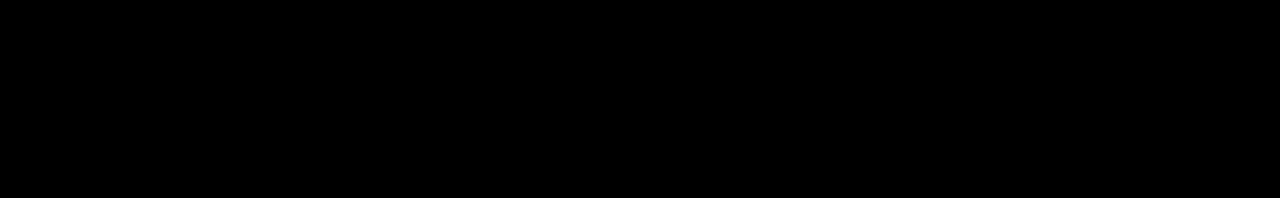
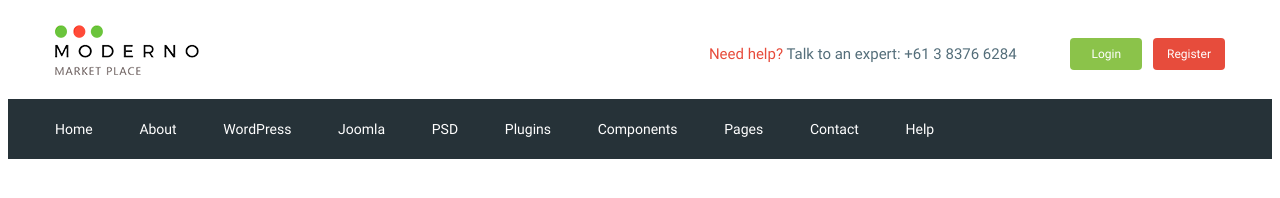
Before and after one commit to Tolikg63/Moderno, a website: page app/index.html in a window 1280 px wide. Drawn offline with nearby package versions, Linux system fonts and the light colour scheme; files that its build step writes are made by us from their sources.

Commit message:
added header

```diff
--- a/app/index.html
+++ b/app/index.html
@@ -3,10 +3,94 @@
 <head>
    <meta charset="UTF-8">
    <meta name="viewport" content="width=device-width, initial-scale=1.0">
-   <title>Document</title>
+   <title>Moderno</title>
    <link rel="stylesheet" href="css/style.min.css">
 </head>
 <body>
+   <header class="header">
+      <div class="header__top">
+         <div class="container">
+            <div class="header__top-inner">
+               <div class="header__logo">
+                  <a href="#">
+                     <img src="images/logo.png" alt="Logo">
+                  </a>
+               </div>
+               <div class="header__text">
+                  <a href="#">
+                     <span>Need help?</span>
+                  </a>
+                  Talk to an expert:
+                  <a class="header__phone" href="tel:61383766284">+61 3 8376 6284</a>
+               </div>
+               <div class="header__box">
+                  <a class="basket" href="#" ></a>
+                  <a class="header__btn header__btn-login" href="#">Login</a>
+                  <a class="header__btn header__btn-register" href="#">Register</a>
+               </div>
+            </div>
+         </div>
+      </div>
+      <div class="header__menu">
+         <div class="container">
+            <nav class="menu">
+               <ul class="menu__list">
+                  <li>
+                     <a href="#">
+                        Home
+                     </a>
+                  </li>
+                  <li>
+                     <a href="#">
+                        About
+                     </a>
+                  </li>
+                  <li>
+                     <a href="#">
+                        WordPress
+                     </a>
+                  </li>
+                  <li>
+                     <a href="#">
+                        Joomla
+                     </a>
+                  </li>
+                  <li>
+                     <a href="#">
+                        PSD
+                     </a>
+                  </li>
+                  <li>
+                     <a href="#">
+                        Plugins
+                     </a>
+                  </li>
+                  <li>
+                     <a href="#">
+                        Components
+                     </a>
+                  </li>
+                  <li>
+                     <a href="#">
+                        Pages
+                     </a>
+                  </li>
+                  <li>
+                     <a href="#">
+                        Contact
+                     </a>
+                  </li>
+                  <li>
+                     <a href="#">
+                        Help
+                     </a>
+                  </li>
+               </ul>
+
+            </nav>
+         </div>
+      </div>
+   </header>
 
 
    <script src="js/main.min.js"></script>
--- /dev/null
+++ b/app/scss/_fonts.scss
@@ -0,0 +1,20 @@
+@font-face {
+   font-family: "Roboto-Regular";
+   src: url('../fonts/Roboto-Regular.woff') format('woff'),
+        url('../fonts/Roboto-REgular.woff2') format('woff2');
+   font-display: swap;
+}
+
+@font-face {
+   font-family: "Roboto-Medium";
+   src: url("../fonts/Roboto-Medium.woff") format("woff"),
+        url("../fonts/Roboto-Medium.woff2") format("woff2");
+   font-display: swap;
+ }
+
+ @font-face {
+   font-family: "Roboto-Bold";
+   src: url("../fonts/Roboto-Bold.woff") format("woff"),
+        url("../fonts/Roboto-Bold.woff2") format("woff2");
+   font-display: swap;
+ }
--- /dev/null
+++ b/app/scss/_global.scss
@@ -0,0 +1,32 @@
+html {
+   box-sizing: border-box;
+}
+
+*, *:before, *:after {
+   box-sizing: inherit;
+}
+
+a {
+   display: inline-block;
+   text-decoration: none;
+   color: $color-text;
+}
+
+ul, li {
+   margin: 0;
+   padding: 0;
+   list-style: none;
+}
+
+body {
+   font-family: 'Roboto-Regular', sans-serif;
+   font-size: 15px;
+   line-height: 24px;
+   color: $color-text;
+}
+
+.container {
+   max-width: 1200px;
+   margin: 0 auto;
+   padding: 0 15px;
+}
--- /dev/null
+++ b/app/scss/_vars.scss
@@ -0,0 +1,4 @@
+$color-text: #546e7a;
+$red: #e74c3c;
+$green: #8bc34a;
+$bg: #263238;
--- a/app/scss/style.scss
+++ b/app/scss/style.scss
@@ -1,6 +1,58 @@
-body {
+@import 'vars';
+@import 'global';
+@import 'fonts';
+
+.header__top-inner {
    display: flex;
-   background-color: black;
-   width: 100px;
-   border-radius: 5px;
+   justify-content: space-between;
+   height: 91px;
+   align-items: center;
 }
+
+.header__text {
+   margin-left: auto;
+   margin-right: 50px;
+   span {
+      color: $red;
+   }
+}
+
+.header__btn {
+   padding: 4px;
+   width: 72px;
+   border-radius: 4px;
+   text-align: center;
+   color: #fff;
+   font-size: 12px;
+}
+
+.header__btn-login {
+   background-color: $green;
+}
+
+.header__btn-register {
+   background-color: $red;
+   margin-left: 7px;
+}
+
+.header__menu {
+   background-color: $bg;
+}
+
+.menu {
+   display: flex;
+   align-items: center;
+   height: 60px;
+   &__list {
+      li {
+         display: inline-block;
+         & + li {
+            margin-left: 43px;
+         }
+      }
+      a {
+         color: #fff;
+         font-size: 14px;
+      }
+   }
+}
--- a/gulpfile.js
+++ b/gulpfile.js
@@ -36,7 +36,10 @@ function images() {
 }
 
 function styles() {
-   return src('app/scss/style.scss')
+   return src([
+      'app/scss/style.scss',
+      'node_modules/normalize.css/normalize.css'
+   ])
       .pipe(scss({outputStyle: 'compressed'}))
       .pipe(concat('style.min.css'))
       .pipe(autoprefixer({
--- a/package.json
+++ b/package.json
@@ -17,6 +17,7 @@
     "gulp-autoprefixer": "^7.0.1",
     "gulp-concat": "^2.6.1",
     "gulp-imagemin": "^7.1.0",
-    "gulp-sass": "^4.1.0"
+    "gulp-sass": "^4.1.0",
+    "normalize.css": "^8.0.1"
   }
 }
```
Also changed, not shown: app/fonts/Roboto-Bold.woff (added), app/fonts/Roboto-Bold.woff2 (added), app/fonts/Roboto-Medium.woff (added), app/fonts/Roboto-Medium.woff2 (added), app/fonts/Roboto-Regular.woff (added), app/fonts/Roboto-Regular.woff2 (added), app/images/logo.png (added), 1 other file.
